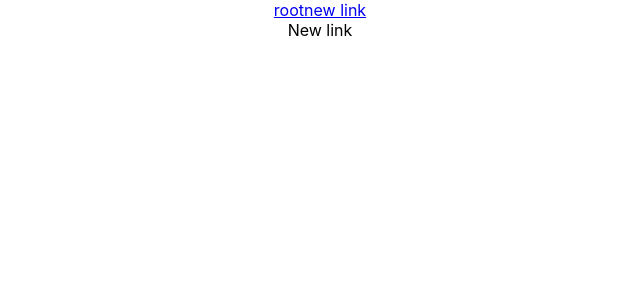
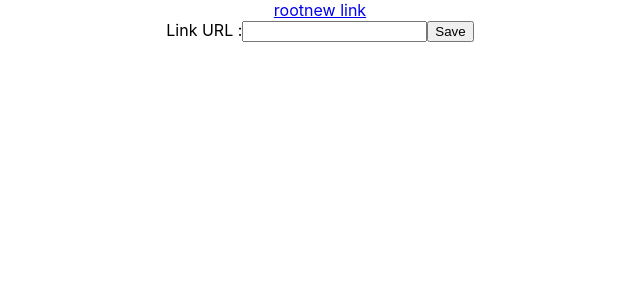
Before and after one commit to petosorus/klaxoon, a React (Create React App) app: page /newLink in a window 1280 px wide. Shown: the top 300 px of the page, without its empty margins (320-960 px from the left). Built offline with nearby package versions, Linux system fonts and the light colour scheme.

Commit message:
basic components

```diff
--- a/src/App.tsx
+++ b/src/App.tsx
@@ -5,8 +5,9 @@ import {
   Link
 } from 'react-router-dom';
 
-import logo from './logo.svg';
 import './App.css';
+import LinksList from './links-list/links-list';
+import NewLink from './new-link/new-link';
 
 function App() {
   return (
@@ -18,10 +19,10 @@ function App() {
 
       <Switch>
         <Route exact path="/">
-          Root
+          <LinksList></LinksList>
         </Route>
         <Route path="/newLink">
-          New link
+          <NewLink></NewLink>
         </Route>
       </Switch>
     </div>
--- /dev/null
+++ b/src/links-list/links-list.tsx
@@ -0,0 +1,25 @@
+import React from 'react';
+
+function ListItem(props: any) {
+    return (
+        <li>{props.value.title}</li>
+    )
+}
+
+function LinksList() {
+    const links: any[] = [{
+        url: 'toto',
+        title: 'toto'
+    }]
+    const list = links.map(link => {
+        return <ListItem key={link.url} value={link}/>
+    })
+
+    return (
+        <ul>
+            {list}
+        </ul>
+    )
+}
+
+export default LinksList;
--- /dev/null
+++ b/src/new-link/new-link.tsx
@@ -0,0 +1,32 @@
+import React from 'react';
+interface NewLinkState {
+    link: string
+}
+
+class NewLink extends React.Component<{}, NewLinkState> {
+
+    constructor(props: any) {
+        super(props);
+        this.state = {
+            link: ''
+        };
+    }
+
+    handleSubmit(event: React.FormEvent<HTMLFormElement>) {
+        event.preventDefault();
+    }
+
+    render() {
+        return (
+            <form onSubmit={this.handleSubmit}>
+                <label>
+                    Link URL :
+                    <input type="text" value={this.state.link}></input>
+                </label>
+                <button type="submit">Save</button>
+            </form>
+        )
+    }
+}
+
+export default NewLink;
```
